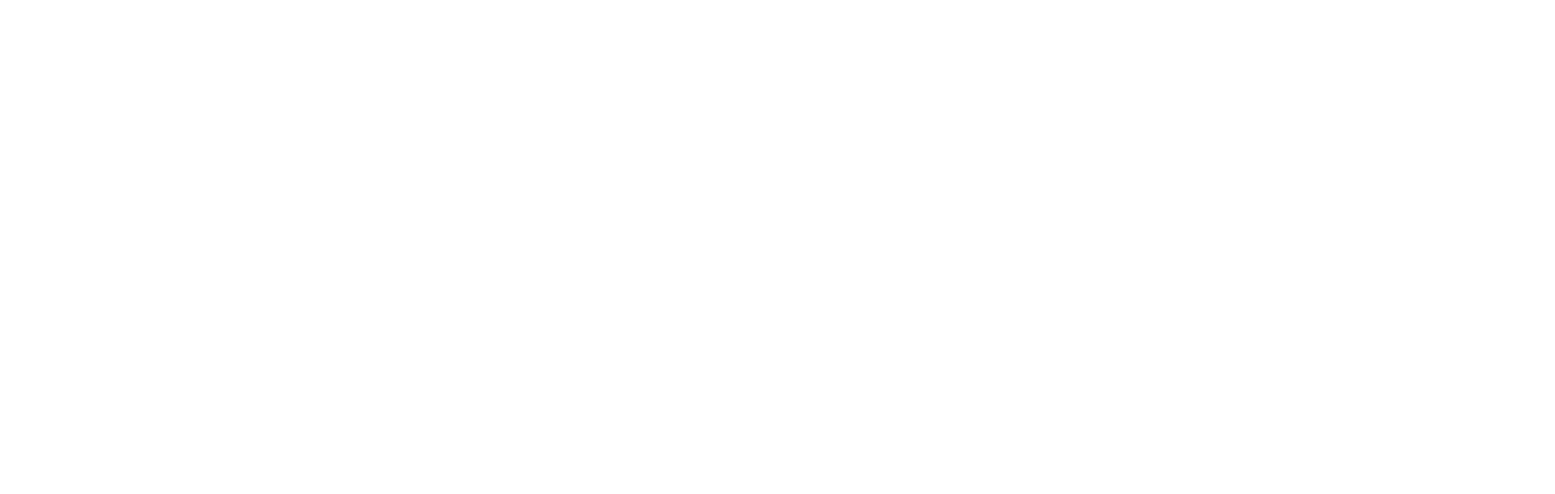
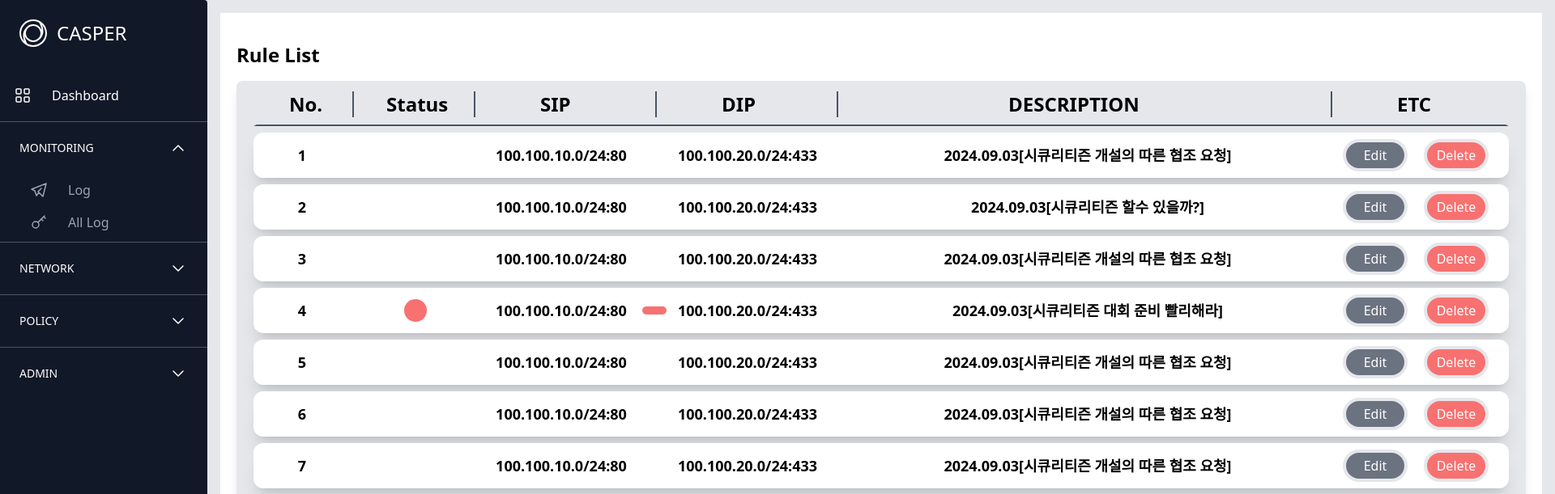
Before and after one commit to root-dove/hackerton_web_front, a React (Create React App) app: page /Policy/PolicyList in a window 1280 px wide. Before the commit this address had no page. Shown: the top 611 px of the page at 81% size, 1920 px wide, since content can reach past the window. Built offline with nearby package versions, Linux system fonts and the light colour scheme.

Commit message:
policy list

```diff
--- a/src/App.js
+++ b/src/App.js
@@ -7,6 +7,9 @@
 import LogPage from './routes/network/LogPage';
 import LogAllPage from './routes/network/LogAllPage';
 import Dashboard from './routes/Dashboard';
+import PolicyList from './components/Policy/PolicyList';
+import Rule from './components/Policy/Rule';
+
 
 function App(){
 
@@ -17,6 +20,9 @@
         </Layout>}/>
       <Route path='/log' element={<Layout><LogPage/></Layout>}/>
       <Route path='/logAll' element={<Layout><LogAllPage/></Layout>}/>
+
+      <Route path='/Policy/PolicyList' element={<Layout><PolicyList/></Layout>}/>
+      <Route path='/Policy/Rule' element={<Layout><Rule/></Layout>}/>
     </Routes>
   );
 }
--- a/src/components/Header.js
+++ b/src/components/Header.js
@@ -106,14 +106,39 @@
                         </button>
                     </div>
                 </div>
-                <div className="flex flex-col justify-between items-center pb-6   px-6  w-full  space-y-0 ">
+                <div className="flex flex-col justify-start items-center   px-6 border-b border-gray-600 w-full  ">
                     <button onClick={()=>setMenuValue(2)} className="focus:outline-none focus:text-indigo-400  text-white flex justify-between items-center w-full py-5 space-x-14  ">
-                        <p className="text-sm leading-5  uppercase">ADMIN</p>
-                        <svg id="icon3" className={`${menu[2] ? '' : 'rotate-180 '} transform duration-100`} width={24} height={24} viewBox="0 0 24 24" fill="none" xmlns="http://www.w3.org/2000/svg">
+                        <p className="text-sm leading-5 uppercase">Policy</p>
+                        <svg id="icon2" className={`${menu[2] ? '' : 'rotate-180'} transform `} width={24} height={24} viewBox="0 0 24 24" fill="none" xmlns="http://www.w3.org/2000/svg">
                             <path d="M18 15L12 9L6 15" stroke="currentColor" strokeWidth="1.5" strokeLinecap="round" strokeLinejoin="round" />
                         </svg>
                     </button>
                     <div className={`${menu[2] ? 'flex' : 'hidden'} justify-start  flex-col w-full md:w-auto items-start pb-1 `}>
+                        <a href="/Policy/PolicyList" className="flex justify-start items-center space-x-6 hover:text-white focus:bg-gray-700 focus:text-white hover:bg-gray-700 text-gray-400 rounded px-3 py-2  w-full md:w-52">
+                            <svg className="fill-stroke" width={24} height={24} viewBox="0 0 24 24" fill="none" xmlns="http://www.w3.org/2000/svg">
+                                <path d="M15 10L11 14L17 20L21 4L3 11L7 13L9 19L12 15" stroke="currentColor" strokeWidth="1.5" strokeLinecap="round" strokeLinejoin="round" />
+                            </svg>
+                            <p className="text-base leading-4  ">Using List</p>
+                        </a>
+                        <a href="/Policy/Rule" className="flex justify-start items-center space-x-6 hover:text-white focus:bg-gray-700 focus:text-white hover:bg-gray-700 text-gray-400 rounded px-3 py-2  w-full md:w-52">
+                            <svg width={24} height={24} viewBox="0 0 24 24" fill="none" xmlns="http://www.w3.org/2000/svg">
+                                <path d="M8 19C10.2091 19 12 17.2091 12 15C12 12.7909 10.2091 11 8 11C5.79086 11 4 12.7909 4 15C4 17.2091 5.79086 19 8 19Z" stroke="currentColor" strokeWidth="1.5" strokeLinecap="round" strokeLinejoin="round" />
+                                <path d="M10.85 12.15L19 4" stroke="currentColor" strokeWidth="1.5" strokeLinecap="round" strokeLinejoin="round" />
+                                <path d="M18 5L20 7" stroke="currentColor" strokeWidth="1.5" strokeLinecap="round" strokeLinejoin="round" />
+                                <path d="M15 8L17 10" stroke="currentColor" strokeWidth="1.5" strokeLinecap="round" strokeLinejoin="round" />
+                            </svg>
+                            <p className="text-base leading-4  ">Rule</p>
+                        </a>
+                    </div>
+                </div>
+                <div className="flex flex-col justify-between items-center pb-6   px-6  w-full  space-y-0 ">
+                    <button onClick={()=>setMenuValue(3)} className="focus:outline-none focus:text-indigo-400  text-white flex justify-between items-center w-full py-5 space-x-14  ">
+                        <p className="text-sm leading-5  uppercase">ADMIN</p>
+                        <svg id="icon3" className={`${menu[3] ? '' : 'rotate-180 '} transform duration-100`} width={24} height={24} viewBox="0 0 24 24" fill="none" xmlns="http://www.w3.org/2000/svg">
+                            <path d="M18 15L12 9L6 15" stroke="currentColor" strokeWidth="1.5" strokeLinecap="round" strokeLinejoin="round" />
+                        </svg>
+                    </button>
+                    <div className={`${menu[3] ? 'flex' : 'hidden'} justify-start  flex-col w-full md:w-auto items-start pb-1 `}>
                         <button className="flex justify-start items-center space-x-6 hover:text-white focus:bg-gray-700 focus:text-white hover:bg-gray-700 text-gray-400 rounded px-3 py-2  w-52">
                             <svg className="fill-stroke" width={24} height={24} viewBox="0 0 24 24" fill="none" xmlns="http://www.w3.org/2000/svg">
                                 <path d="M15 10L11 14L17 20L21 4L3 11L7 13L9 19L12 15" stroke="currentColor" strokeWidth="1.5" strokeLinecap="round" strokeLinejoin="round" />
--- a/src/components/Nav.js
+++ b/src/components/Nav.js
@@ -5,6 +5,7 @@
         <div className='leading-10 w-auto text-left text-sm text-blue-800 pl-4 mt-4'>DASHBOARDS</div>
         <div className='leading-10 w-auto text-left text-sm pl-5 h-8'>Monitoring</div>
         <div className='leading-10 w-auto text-left text-sm pl-5 h-8'>Network</div>
+        <div className='leading-10 w-auto text-left text-sm pl-5 h-8'>Policy</div>
         <div className='leading-10 w-auto text-left text-sm pl-5 h-8'>Admin</div>
     </nav>
 }
--- /dev/null
+++ b/src/components/Policy/PolicyList.js
@@ -0,0 +1,79 @@
+import React from 'react'
+import data from '../../data/PolicyRuleList.json'
+
+const PolicyList = () => {
+    const pList = [];
+    for(let i=0; i<data.length;i++){
+        let t = data[i];
+
+        pList.push(
+            <ol className='w-full h-14 bg-white m-auto mt-2 shadow-xl rounded-xl flex'>
+                <li className='w-[120px] h-full  content-center'>
+                    <p className='table m-auto text-lg font-black'>{t.id}</p>
+                </li>
+                <li className='w-[160px] h-full  content-center'>
+                    <div className='table m-auto text-lg font-black'>
+                        <div className={t.status+'rounded-full w-7 h-7 shadow-2xl hover:bg-green-700'}></div>
+                    </div>
+                </li>
+                <li className='w-[200px] h-full  content-center'>
+                    <p className='table m-auto text-lg font-black'>{t.sip}</p>
+                </li>
+                <li className='w-auto h-full  content-center'>
+                    <div className={t.status+'w-[30px] h-[10px] table m-auto text-lg font-black rounded-2xl hover:bg-green-700'}></div>
+                </li>
+                <li className='w-[200px] h-full  content-center'>
+                    <p className='table m-auto text-lg font-black'>{t.dip}</p>
+                </li>
+                <li className='w-[15px] h-full  content-center'>
+
+                </li>
+                <li className='w-[610px] h-full  content-center'>
+                    <p className='table m-auto text-lg font-black'>{t.descript}</p>
+                </li>
+                <li className='w-[200px] h-full flex place-items-center'>
+                    <div className='bg-gray-500 rounded-3xl border-4 h-[40px] w-[80px] content-center m-auto hover:bg-gray-700'>
+                        <div className='text-white m-auto table'>Edit</div>
+                    </div>
+                    <div className='bg-red-400 rounded-3xl border-4 h-[40px] w-[80px] content-center m-auto hover:bg-red-600'>
+                        <div className='text-white m-auto table'>Delete</div>
+                    </div>
+                </li>
+            </ol>
+        )
+    }
+
+
+    return (
+        <div className='w-full h-full bg-white p-5'>
+            <div className='w-auto h-16 font-bold text-2xl block content-center'><p>Rule List</p></div>
+            <div className='w-full h-[800px] bg-gray-200 rounded-lg shadow-lg'>
+                <ol className='w-[1550px] h-14 border-b-2 border-4 border-b-gray-600 m-auto flex text-2xl font-bold content-center'>
+                    <li className='w-[80px] h-full  content-center ml-[40px]'>
+                        <p className='border-r-2 border-gray-600'>No.</p>
+                    </li>
+                    <li className='w-[110px] h-full  content-center ml-[40px]'>
+                        <p className='border-r-2 border-gray-600'>Status</p>
+                    </li>
+                    <li className='w-36 h-full  content-center ml-[80px]'>
+                        <p className='border-r-2 border-gray-600'>SIP</p>
+                    </li>
+                    <li className='w-36 h-full  content-center ml-[80px]'>
+                        <p className='border-r-2 border-gray-600'>DIP</p>
+                    </li>
+                    <li className='w-[400px] h-full  content-center ml-[210px]'>
+                        <p className='border-r-2 border-gray-600'>DESCRIPTION</p>
+                    </li>
+                    <li className='w-auto h-full  content-center ml-[80px]'>
+                        <p className=''>ETC</p>
+                    </li>
+                </ol>
+                <ol className='w-[1550px] h-[700px] m-auto'>
+                    {pList}
+                </ol>
+            </div>
+        </div>
+    )
+}
+
+export default PolicyList
--- /dev/null
+++ b/src/components/Policy/PolicyListShow.js
@@ -0,0 +1,9 @@
+import React from 'react'
+
+const PolicyListShow = () => {
+  return (
+    <div>PolicyListShow</div>
+  )
+}
+
+export default PolicyListShow
--- /dev/null
+++ b/src/components/Policy/Rule.js
@@ -0,0 +1,11 @@
+import React from 'react'
+
+const Rule = () => {
+  return (
+    <div>
+        Rule
+    </div>
+  )
+}
+
+export default Rule
--- a/src/components/WorldMap.js
+++ b/src/components/WorldMap.js
@@ -10,7 +10,7 @@
     return (
         <div className='w-[1000px] h-auto'>
             <div className='w-[800px] h-auto m-auto'>
-                <div className='w-auto h-[336px] bg-[url("./img/worldmap2.jpg")] static' style={{backgroundSize: "800px 336px" }}>
+                <div className='w-auto h-[336px] bg-[url("./img/worldmap2.jpg")] relative' style={{backgroundSize: "800px 336px" }}>
                     <WorldMapPing/>
                 </div>
             </div>
--- /dev/null
+++ b/src/data/PolicyRuleList.json
@@ -0,0 +1,58 @@
+[
+    {
+        "id":1,
+        "status":"bg-green-600 ",
+        "sip":"100.100.10.0/24:80",
+        "dip":"100.100.20.0/24:433",
+        "descript":"2024.09.03[시큐리티즌 개설의 따른 협조 요청]"
+    },
+    {
+        "id":2,
+        "status":"bg-green-600 ",
+        "sip":"100.100.10.0/24:80",
+        "dip":"100.100.20.0/24:433",
+        "descript":"2024.09.03[시큐리티즌 할수 있을까?]"
+    },
+    {
+        "id":3,
+        "status":"bg-green-600 ",
+        "sip":"100.100.10.0/24:80",
+        "dip":"100.100.20.0/24:433",
+        "descript":"2024.09.03[시큐리티즌 개설의 따른 협조 요청]"
+    },
+    {
+        "id":4,
+        "status":"bg-red-400 ",
+        "sip":"100.100.10.0/24:80",
+        "dip":"100.100.20.0/24:433",
+        "descript":"2024.09.03[시큐리티즌 대회 준비 빨리해라]"
+    },
+    {
+        "id":5,
+        "status":"bg-green-600 ",
+        "sip":"100.100.10.0/24:80",
+        "dip":"100.100.20.0/24:433",
+        "descript":"2024.09.03[시큐리티즌 개설의 따른 협조 요청]"
+    },
+    {
+        "id":6,
+        "status":"bg-green-600 ",
+        "sip":"100.100.10.0/24:80",
+        "dip":"100.100.20.0/24:433",
+        "descript":"2024.09.03[시큐리티즌 개설의 따른 협조 요청]"
+    },
+    {
+        "id":7,
+        "status":"bg-green-600 ",
+        "sip":"100.100.10.0/24:80",
+        "dip":"100.100.20.0/24:433",
+        "descript":"2024.09.03[시큐리티즌 개설의 따른 협조 요청]"
+    },
+    {
+        "id":8,
+        "status":"bg-red-400 ",
+        "sip":"100.100.10.0/24:80",
+        "dip":"100.100.20.0/24:433",
+        "descript":"2023.12.03[시큐리티즌 대회 준비의 따른 협조 요청]"
+    }
+]
```
Also changed, not shown: src/components/WorldMapPing.js (+23 -10 lines).
